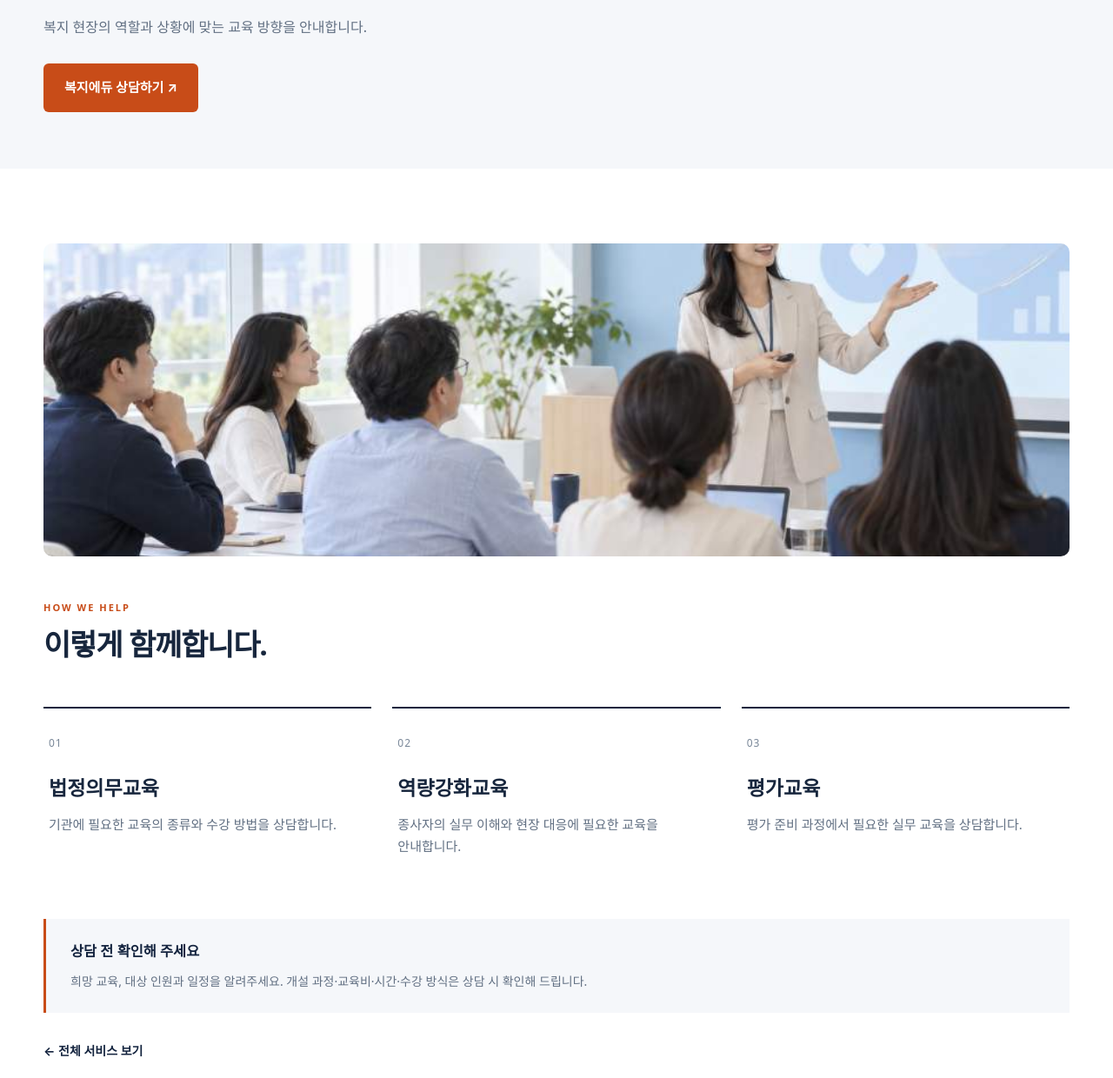
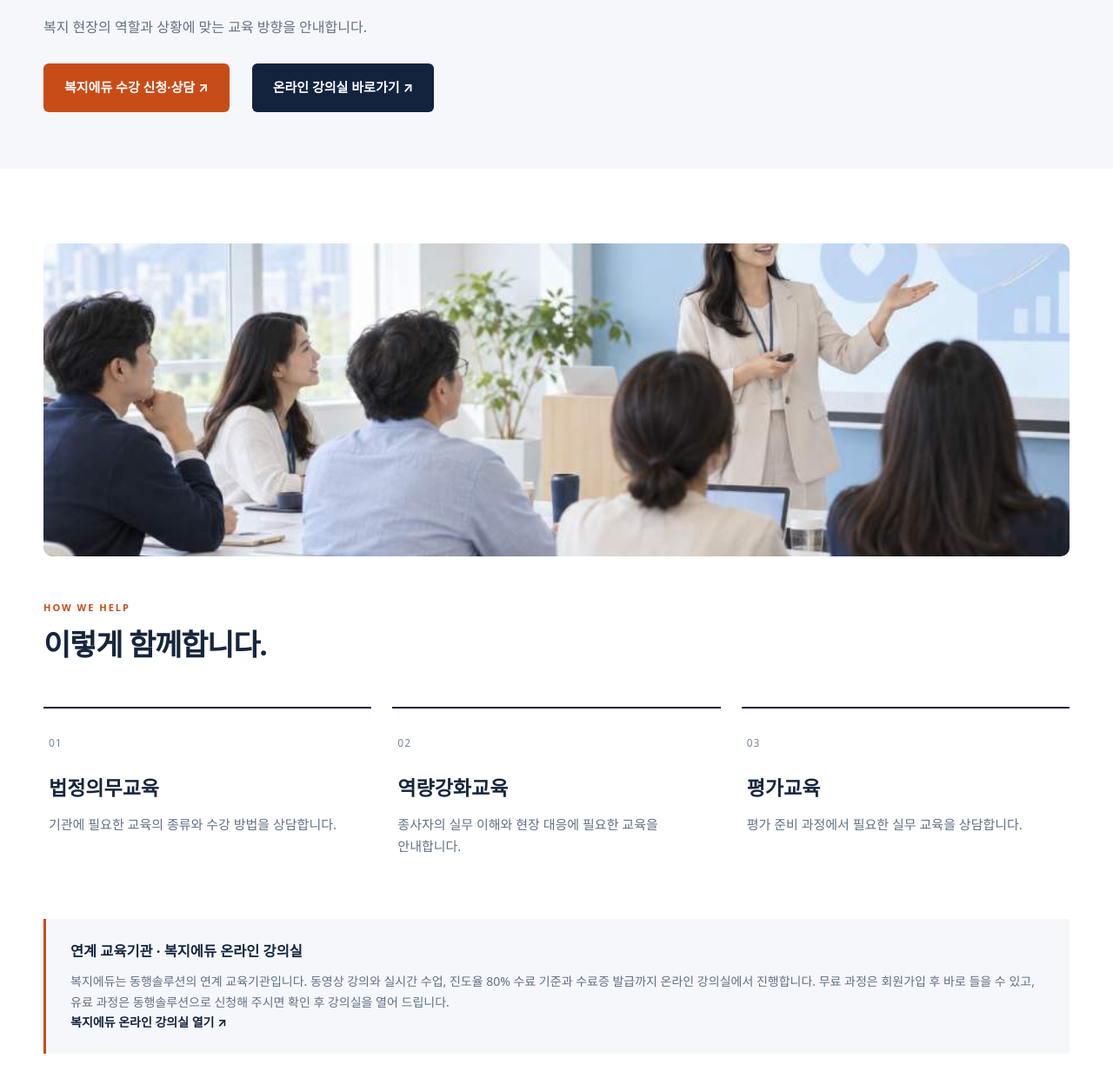
Before and after one commit to donghangsol-spec/donghaengsolution, a plain HTML site: page services/education.html in a window 1280 px wide. Shown: the part 337-1577 px from the top of the page at 87% size. Drawn offline with Linux system fonts and the light colour scheme.

Commit message:
복지에듀(연계 교육기관) 온라인 강의실 연결 (#12)
- 복지에듀 소개 페이지에 '온라인 강의실 바로가기' 버튼과 연계기관 안내
- 모든 페이지 하단 QUICK LINKS에 '연계기관 · 복지에듀' 링크


Claude-Session: https://claude.ai/code/session_01KU9uJXr3T4WUPGUKayGHLe

Co-authored-by: Claude <noreply@anthropic.com>

```diff
--- a/services/education.html
+++ b/services/education.html
@@ -48,7 +48,10 @@
 <span class="eyebrow">복지에듀</span>
 <h1>현장에 필요한 배움, 한곳에서.</h1>
 <p>복지 현장의 역할과 상황에 맞는 교육 방향을 안내합니다.</p>
-<a class="button orange" href="/contact?topic=%EB%B3%B5%EC%A7%80%EC%97%90%EB%93%80">복지에듀 상담하기 ↗</a>
+<div class="actions">
+<a class="button orange" href="/contact?topic=%EB%B3%B5%EC%A7%80%EC%97%90%EB%93%80">복지에듀 수강 신청·상담 ↗</a>
+<a class="button navy" href="https://bokjiedu-web.vercel.app/?from=donghaeng" target="_blank" rel="noopener">온라인 강의실 바로가기 ↗</a>
+</div>
 </div>
 </section>
 <section class="section wrap">
@@ -75,6 +78,11 @@
 <h3>평가교육</h3>
 <p>평가 준비 과정에서 필요한 실무 교육을 상담합니다.</p>
 </article>
+</div>
+<div class="note">
+<h3>연계 교육기관 · 복지에듀 온라인 강의실</h3>
+<p>복지에듀는 동행솔루션의 연계 교육기관입니다. 동영상 강의와 실시간 수업, 진도율 80% 수료 기준과 수료증 발급까지 온라인 강의실에서 진행합니다. 무료 과정은 회원가입 후 바로 들을 수 있고, 유료 과정은 동행솔루션으로 신청해 주시면 확인 후 강의실을 열어 드립니다.</p>
+<p><a class="text-link dark" href="https://bokjiedu-web.vercel.app/?from=donghaeng" target="_blank" rel="noopener">복지에듀 온라인 강의실 열기 ↗</a></p>
 </div>
 <div class="note">
 <h3>상담 전 확인해 주세요</h3>
@@ -122,6 +130,8 @@
 <a href="/contact">상담신청</a>
 <br>
 <a href="/app">내 업무현황 · 로그인</a>
+<br>
+<a href="https://bokjiedu-web.vercel.app/?from=donghaeng" target="_blank" rel="noopener">연계기관 · 복지에듀 ↗</a>
 </p>
 </div>
 </div>
```
Also changed, not shown: contact.html (+2 -0 lines), index.html (+2 -0 lines), public.html (+2 -0 lines), services/accounting.html (+2 -0 lines), services/automation.html (+2 -0 lines), services/cognitive.html (+2 -0 lines), services/community.html (+2 -0 lines), services/consulting.html (+2 -0 lines), support.html (+2 -0 lines).
